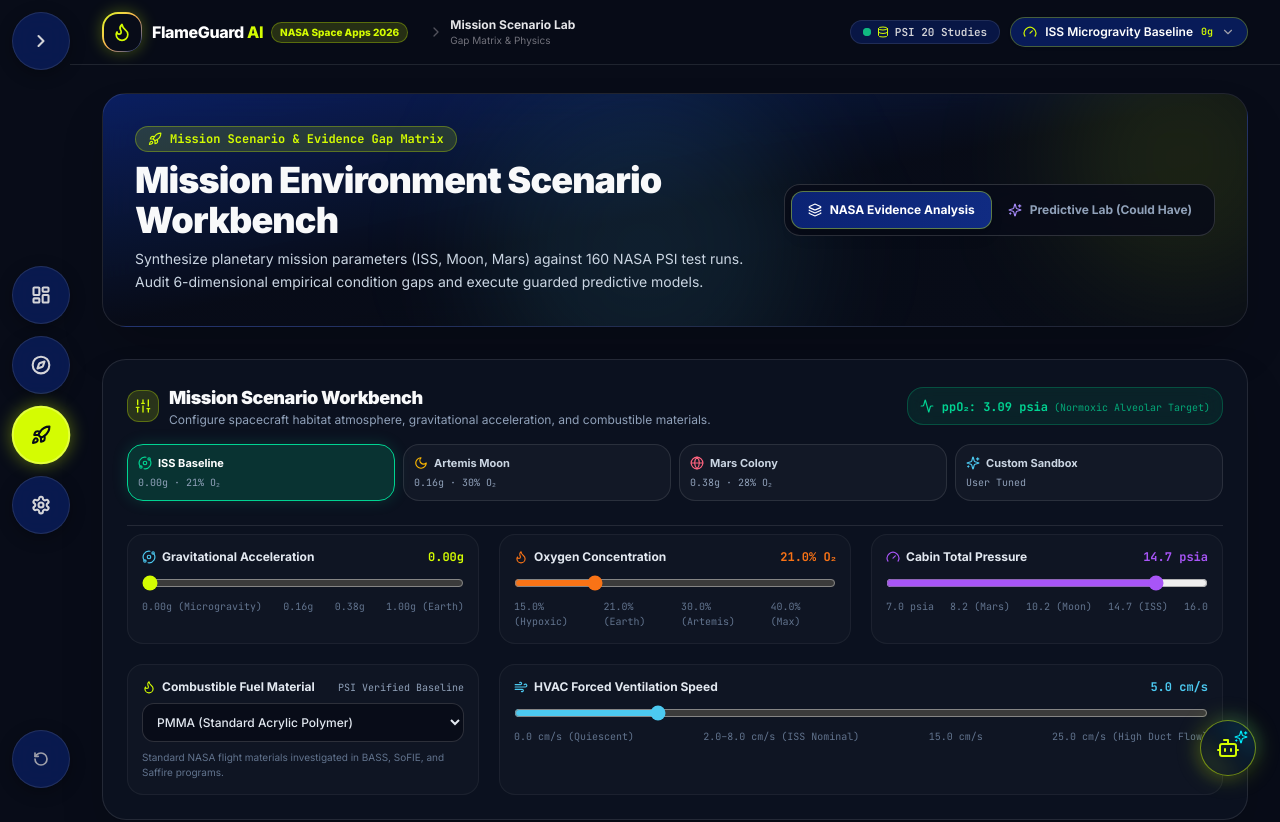
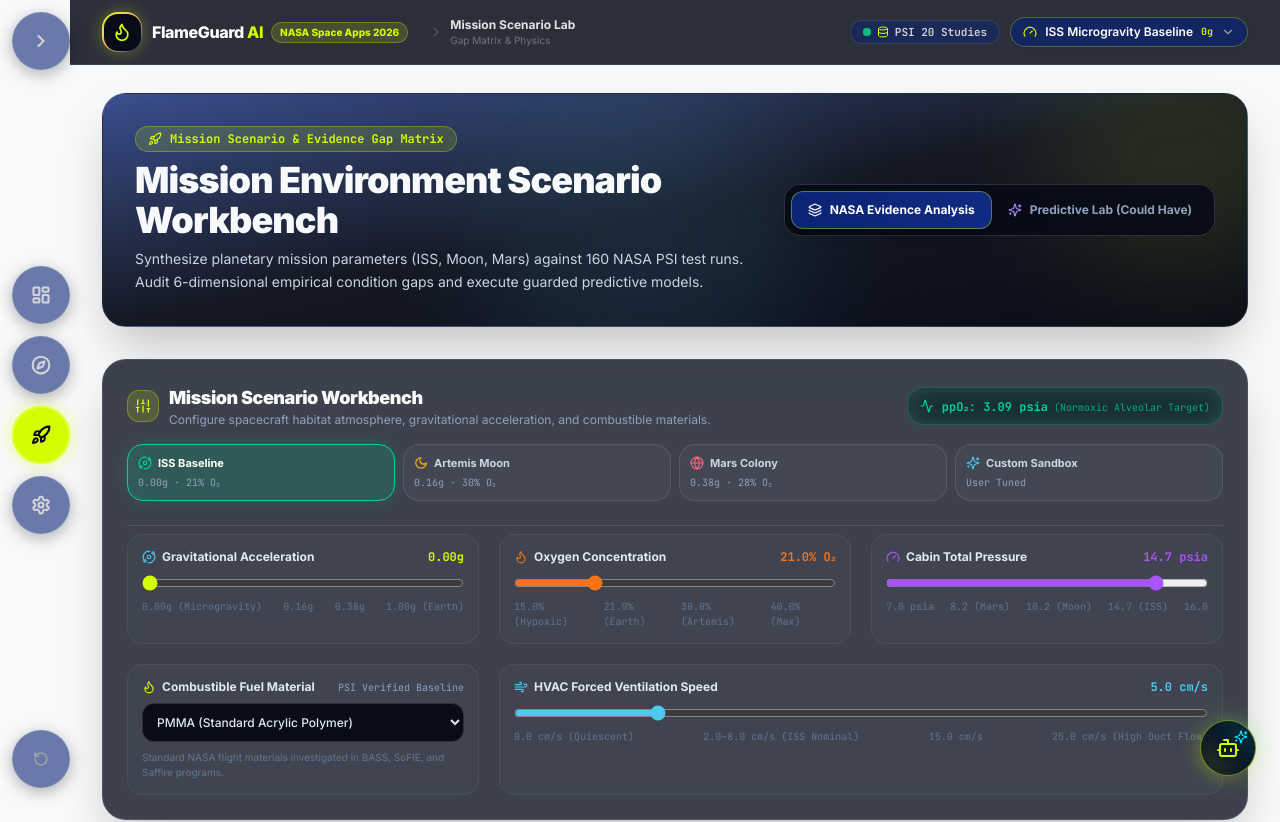
Before and after one commit to nghoanghien/FlameInFreewall_Tourbillion, a Next.js app: page /mission in a window 1280 px wide. Shown: the top 822 px of the page. Built offline with nearby package versions, Linux system fonts and the light colour scheme.

Commit message:
style(tokens): setup StructPaper light theme tokens and AppShell light background

```diff
--- a/src/app/globals.css
+++ b/src/app/globals.css
@@ -1,6 +1,13 @@
 @import "tailwindcss";
 
 :root {
+  /* StructPaper Light Theme Design Tokens */
+  --bg-primary: #F8F9FA;
+  --bg-card: #FFFFFF;
+  --text-main: #1A1A1A;
+  --text-muted: #64748B;
+  --border-color: #EAECEF;
+
   /* NASA Space Apps 2026 Core Brand Tokens */
   --brand-lime: #D4FC02;
   --brand-lime-hover: #E2FF3B;
@@ -9,12 +16,12 @@
   --brand-navy-deep: #071542;
 
   /* Surfaces & Canvas */
-  --surface-cosmic: #080C18;
-  --surface-card: #111827;
-  --surface-card-elevated: #162036;
+  --surface-cosmic: #F8F9FA;
+  --surface-card: #FFFFFF;
+  --surface-card-elevated: #F1F5F9;
   --surface-light: #F8F9FA;
-  --surface-glass: rgba(17, 24, 39, 0.72);
-  --surface-glass-border: rgba(255, 255, 255, 0.08);
+  --surface-glass: rgba(255, 255, 255, 0.85);
+  --surface-glass-border: rgba(234, 236, 239, 0.8);
 
   /* Kurzgesagt Vector Physics & Telemetry Accents */
   --flame-amber: #FFB454;
@@ -23,7 +30,7 @@
   --flame-cyan-glow: #06B6D4;
   --flame-purple: #8B5CF6;
   --flame-purple-core: #A855F7;
-  --flame-core: #F5F7FA;
+  --flame-core: #1A1A1A;
 
   /* NASA Evidence & Safety Badges */
   --status-gap: #EF4444;
@@ -47,6 +54,12 @@
 }
 
 @theme inline {
+  --color-bg-primary: var(--bg-primary);
+  --color-bg-card: var(--bg-card);
+  --color-text-main: var(--text-main);
+  --color-text-muted: var(--text-muted);
+  --color-border-color: var(--border-color);
+
   --color-brand-lime: var(--brand-lime);
   --color-brand-lime-hover: var(--brand-lime-hover);
   --color-brand-navy: var(--brand-navy);
@@ -81,8 +94,8 @@
 
 html,
 body {
-  background-color: var(--surface-cosmic);
-  color: #F8F9FA;
+  background-color: var(--bg-primary);
+  color: var(--text-main);
   font-family: var(--font-body), system-ui, -apple-system, sans-serif;
   overflow-x: hidden;
   scroll-behavior: smooth;
@@ -100,10 +113,10 @@ body {
 }
 
 .glass-pill {
-  background: rgba(11, 35, 116, 0.45);
+  background: rgba(255, 255, 255, 0.9);
   backdrop-filter: blur(12px);
   -webkit-backdrop-filter: blur(12px);
-  border: 1px solid rgba(212, 252, 2, 0.2);
+  border: 1px solid var(--border-color);
 }
 
 .glow-lime {
@@ -125,14 +138,14 @@ body {
 }
 
 ::-webkit-scrollbar-track {
-  background: rgba(8, 12, 24, 0.6);
+  background: #F1F5F9;
 }
 
 ::-webkit-scrollbar-thumb {
-  background: rgba(255, 255, 255, 0.16);
+  background: #CBD5E1;
   border-radius: 9999px;
 }
 
 ::-webkit-scrollbar-thumb:hover {
-  background: rgba(212, 252, 2, 0.4);
+  background: #94A3B8;
 }
--- a/src/app/layout.tsx
+++ b/src/app/layout.tsx
@@ -34,9 +34,9 @@ export default function RootLayout({
   return (
     <html
       lang="en"
-      className={`${plusJakartaSans.variable} ${inter.variable} ${jetbrainsMono.variable} dark`}
+      className={`${plusJakartaSans.variable} ${inter.variable} ${jetbrainsMono.variable}`}
     >
-      <body className="min-h-screen bg-[var(--surface-cosmic)] text-[#F8F9FA] antialiased selection:bg-[#D4FC02]/30 selection:text-[#D4FC02]">
+      <body className="min-h-screen bg-[#F8F9FA] text-[#1A1A1A] antialiased selection:bg-[#D4FC02]/30 selection:text-[#0B2374]">
         {children}
       </body>
     </html>
--- a/src/components/layout/AppShell.tsx
+++ b/src/components/layout/AppShell.tsx
@@ -14,10 +14,10 @@ export interface AppShellProps {
 
 export const AppShell: React.FC<AppShellProps> = ({ children }) => {
   return (
-    <div className="min-h-screen flex flex-col sm:flex-row bg-[#080C18] text-[#F8F9FA] relative selection:bg-[#D4FC02]/30 selection:text-[#D4FC02]">
+    <div className="min-h-screen flex flex-col sm:flex-row bg-[#F8F9FA] text-[#1A1A1A] relative selection:bg-[#D4FC02]/30 selection:text-[#0B2374]">
       {/* Background Subtle Gradient Grid Overlay */}
       <div
-        className="fixed inset-0 pointer-events-none opacity-40 z-0 bg-[radial-gradient(ellipse_at_top,_var(--tw-gradient-stops))] from-[#0B2374]/30 via-transparent to-transparent"
+        className="fixed inset-0 pointer-events-none opacity-40 z-0 bg-[radial-gradient(ellipse_at_top,_var(--tw-gradient-stops))] from-[#0B2374]/5 via-transparent to-transparent"
         aria-hidden="true"
       />
 
```
Also changed, not shown: 1 other file (tests, documents, lock files or other folders).
